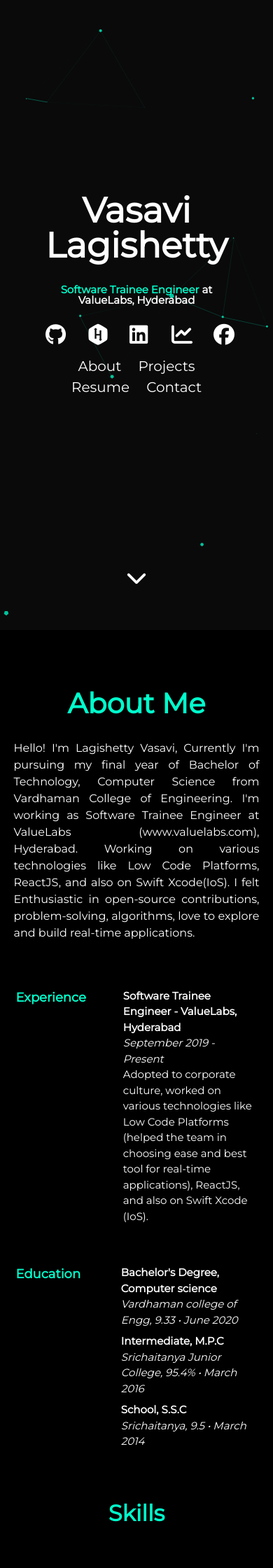
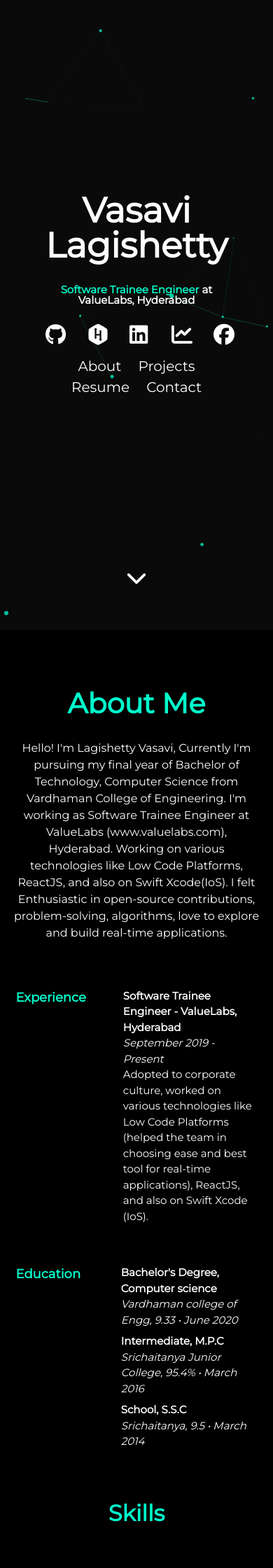
Before and after one commit to VasaviLagishetty/VasaviLagishetty.github.io, a Jekyll site: the page built from index.html, in a window 390 px wide. Shown: the top 2240 px of the page at 70% size. Built offline with Jekyll 4.4.1, drawn with Linux system fonts in a browser that asks for light colours; nearby versions of some CDN libraries.

Commit message:
Updated Profile

```diff
--- a/assets/css/main.css
+++ b/assets/css/main.css
@@ -3949,7 +3949,7 @@ sup {
 }
 
 .user-details {
-	text-align:justify;
+	text-align:center;
 	margin:5px auto
 }
 #projects {
@@ -3960,13 +3960,14 @@ sup {
 	max-width:960px;
 	margin:0 auto
 }
-@media only screen and (max-width: 550px) {
-    .user-details {
-        margin:5px auto
-    }
+@media only screen and (min-width: 550px) {
+    .user-details{
+		text-align: justify;
+	}
 }
 
 @media only screen and (min-width: 550px) {
+
     #projects {
         width:80%
     }
```
Also changed, not shown: 1 other file.
